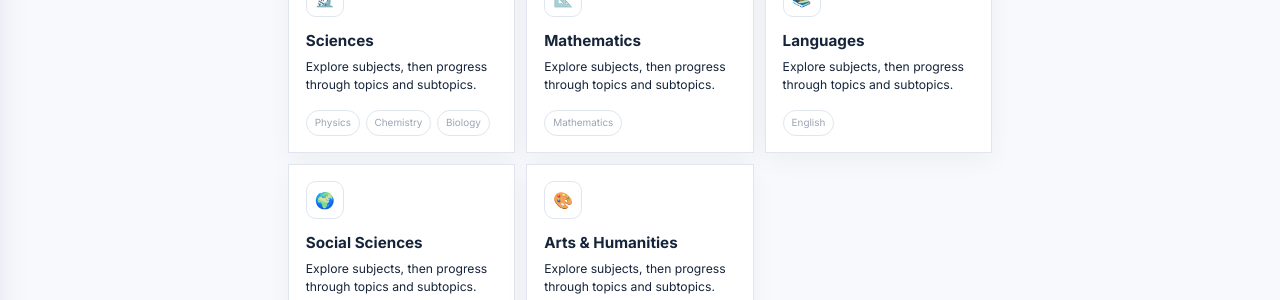
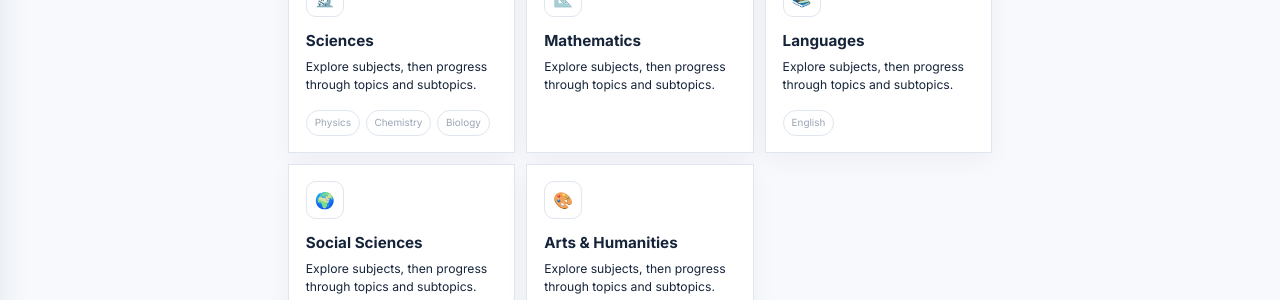
Before and after one commit to michaellegit28/axiom-academy, a Jekyll site: the page built from high-school/index.md, in a window 1280 px wide and 957 px high. Shown: the part 268-568 px from the top of the window. Built offline with Jekyll 4.4.1, drawn with Linux system fonts in a browser that asks for light colours; comment, search, counter and statistics services are not loaded.

Commit message:
Fix Mathematics department hierarchy

```diff
--- a/_data/learning_taxonomy.yml
+++ b/_data/learning_taxonomy.yml
@@ -11,7 +11,7 @@ high_school:
         subjects: [physics, chemistry, biology]
       - id: mathematics
         name: "Mathematics"
-        subjects: [mathematics]
+        subjects: []
       - id: languages
         name: "Languages"
         subjects: [english]
```
